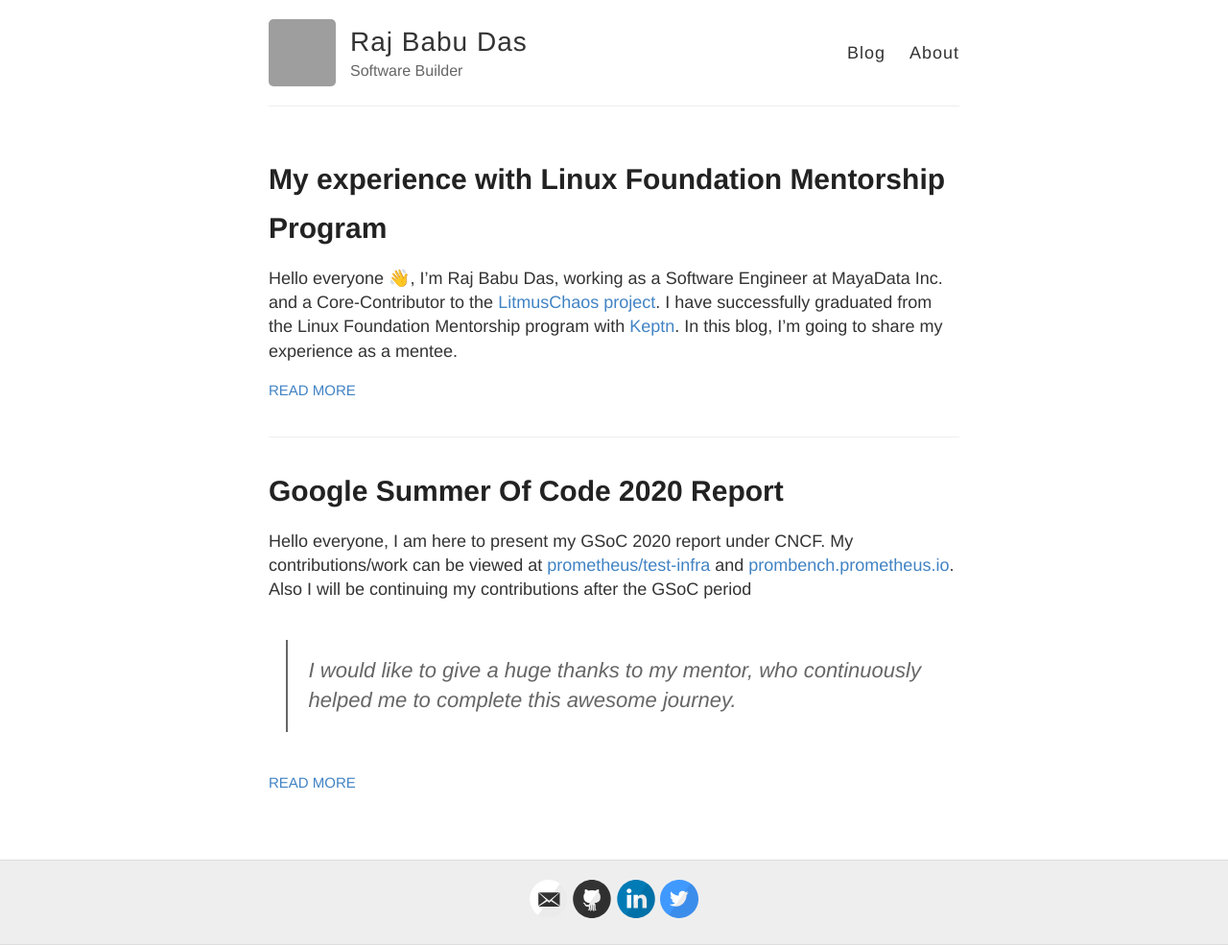
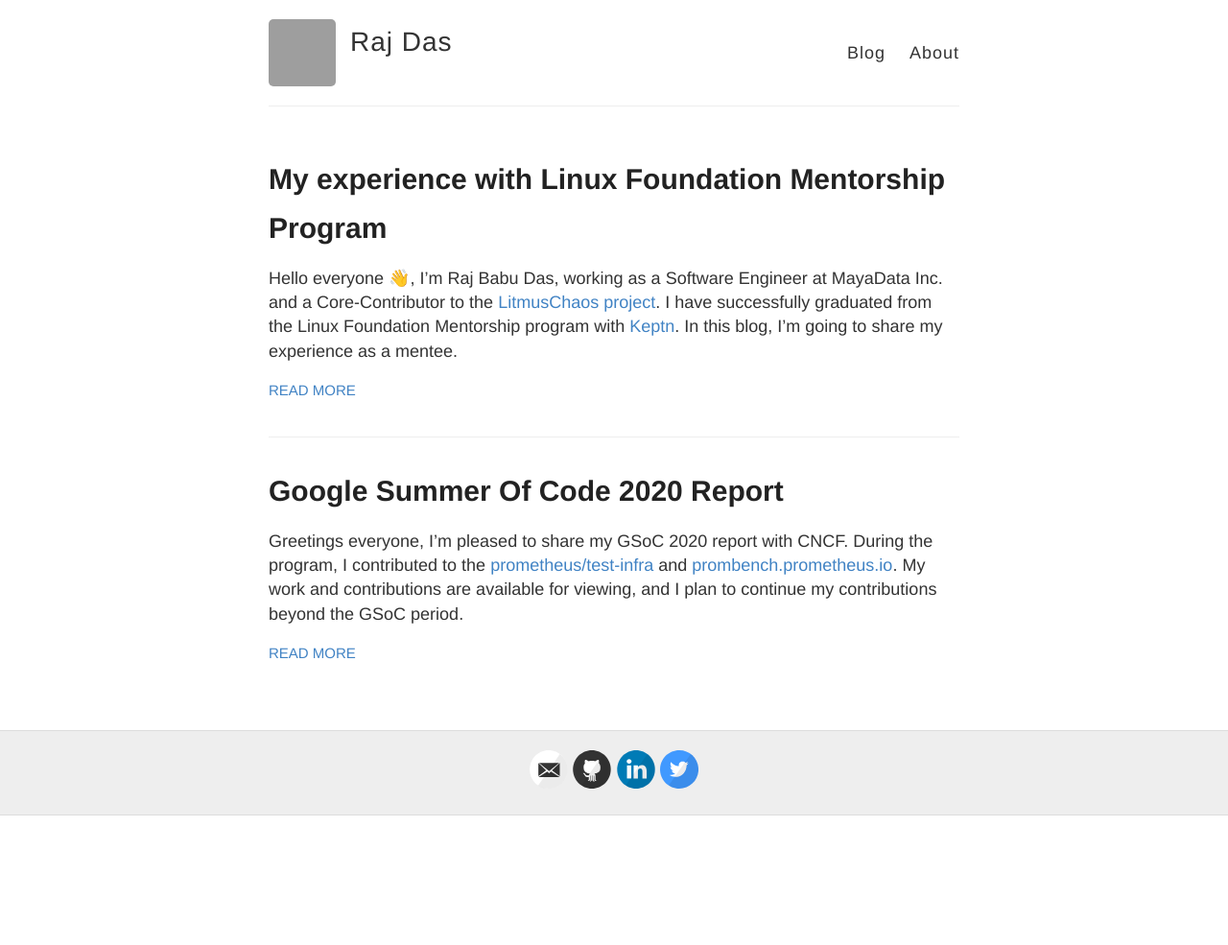
Before and after one commit to imrajdas/imrajdas, a Jekyll site: the page built from index.html, in a window 1280 px wide. Shown: the whole page at 96% size. Built offline with Jekyll 4.4.1, drawn with Linux system fonts in a browser that asks for light colours; after the commit the page ends 900 px from its top, so only the background shows below that; some of the changed lines change nothing that is shown; grey boxes are pictures that could not be loaded.

Commit message:
Changes to bio

```diff
--- a/_config.yml
+++ b/_config.yml
@@ -3,10 +3,10 @@
 #
 
 # Name of your site (displayed in the header)
-name: Raj Babu Das
+name: Raj Das
 
 # Short bio or description (displayed in the header)
-description: Software Builder
+description:
 
 # URL of your avatar or profile pic (you could use your GitHub profile pic )
 avatar: https://avatars2.githubusercontent.com/u/20414564?s=460&u=3cd560c2a4521c109350f712792f64e740b478a1&v=4
@@ -21,12 +21,12 @@
   email: mail.rajdas@gmail.com
   facebook:
   flickr:
-  github: rajdas98
+  github: imrajdas
   instagram:
-  linkedin: rajdas98
+  linkedin: rajdas66
   pinterest:
   rss: # just type anything here for a working RSS icon
-  twitter: rajdas98
+  twitter: rajdas66
   stackoverflow: # your stackoverflow profile, e.g. "users/50476/bart-kiers"
   youtube: # channel/<your_long_string> or user/<user-name>
   googleplus: # anything in your profile username that comes after plus.google.com/
--- a/_posts/2020-08-16-Google-Summer-Of-Code-2020.md
+++ b/_posts/2020-08-16-Google-Summer-Of-Code-2020.md
@@ -2,16 +2,16 @@
 layout: post
 title: Google Summer Of Code 2020 Report
 ---
+Greetings everyone, I'm pleased to share my GSoC 2020 report with CNCF. During the program, I contributed to the <a href="https://github.com/prometheus/test-infra">prometheus/test-infra</a> and <a href="https://prombench.prometheus.io">prombench.prometheus.io</a>. My work and contributions are available for viewing, and I plan to continue my contributions beyond the GSoC period.
 
-Hello everyone, I am here to present my GSoC 2020 report under CNCF. My contributions/work can be viewed at  <a href="https://github.com/prometheus/test-infra">prometheus/test-infra</a> and <a href="https://prombench.prometheus.io">prombench.prometheus.io</a>. Also I will be continuing my contributions after the GSoC period
+I would like to express my heartfelt gratitude to my mentor for their unwavering guidance and support throughout this amazing journey.
 
-> I would like to give a huge thanks to my mentor, who continuously helped me to complete this awesome journey.
 
 ### Links:
 * My Evaluations:
-   - <a href="https://github.com/rajdas98/gsoc-2020-cncf/blob/master/evaluations/eval1.png">First Evaluation</a>
-   - <a href="https://github.com/rajdas98/gsoc-2020-cncf/blob/master/evaluations/eval2.png">Second Evaluation</a>
-   - <a href="https://github.com/rajdas98/gsoc-2020-cncf/blob/master/evaluations/eval1.png">Final Evaluation</a>
+   - <a href="https://github.com/imrajdas/gsoc-2020-cncf/blob/master/evaluations/eval1.png">First Evaluation</a>
+   - <a href="https://github.com/imrajdas/gsoc-2020-cncf/blob/master/evaluations/eval2.png">Second Evaluation</a>
+   - <a href="https://github.com/imrajdas/gsoc-2020-cncf/blob/master/evaluations/eval1.png">Final Evaluation</a>
 
 * GSoC Project URL <br/>
   https://summerofcode.withgoogle.com/archive/2020/projects/4546170073907200/
@@ -20,21 +20,21 @@
   https://www.cncf.io/blog/2020/09/17/16-cncf-interns-graduate-from-summer-of-code-gsoc-2020/
 
 * Certificate <br/>
-  <a href="https://github.com/rajdas98/gsoc-2020-cncf/blob/master/evaluations/Completion_2020_0234.pdf">Completion_2020_0234.pdf</a>
+  <a href="https://github.com/imrajdas/gsoc-2020-cncf/blob/master/evaluations/Completion_2020_0234.pdf">Completion_2020_0234.pdf</a>
 
 * Completion Letter <br/>
-   <a href="https://github.com/rajdas98/gsoc-2020-cncf/blob/master/evaluations/Completion_2020_0234.pdf">GSoC 2020 Certificate GSoC20200234.pdf</a>
+   <a href="https://github.com/imrajdas/gsoc-2020-cncf/blob/master/evaluations/Completion_2020_0234.pdf">GSoC 2020 Certificate GSoC20200234.pdf</a>
 
 ### What did I solve?
   1. Develop prometheus benchmark infrastructure with KIND
 
-	 <b>Description:</b> Currently, prombench is deployed on GKE which takes a lot of time and resources. To overcome this we got a solution to use KIND for deployment of prombench on local/virtual machine, which is very fast as compared to GKE and useful to run it locally.
+	 <b>Description:</b> At present, the deployment of prombench on GKE is quite resource-intensive and time-consuming. To address this issue, we have found a solution that involves utilizing KIND for local/virtual machine deployment of prombench. This approach is considerably faster than deploying on GKE, and provides a convenient way to run prombench locally.
 	    * Issue(s): <a href="https://github.com/prometheus/test-infra/issues/333" target="_blank">prometheus/test-infra/issue#333</a>
         * PR(s): <a href="https://github.com/prometheus/test-infra/pull/390" target="_blank">prometheus/test-infra/pull#390</a>
 
   2. Refactor prombench infrastructure and manifest deployable for KIND and EKS.
 
-     <b>Description:</b> Due to the tightly coupled of prombench with GKE, we have to refactor both infra and manifests to make it more generic and deployable for both EKS and KIND.
+     <b>Description:</b> Refactor the infrastructure and deployment manifests of prombench to make it more versatile and suitable for deployment on both EKS and KIND. Currently, prombench is tightly coupled with GKE, which limits its deployment options. By refactoring the infrastructure and manifests, we aim to make it more generic and deployable on a wider range of environments.
 	    * Issue(s): <a href="https://github.com/prometheus/test-infra/issues/371" target="_blank">prometheus/test-infra/issue#371</a>
 	    * PR(s):
 	      * <a href="https://github.com/prometheus/test-infra/pull/412" target="_blank">prometheus/test-infra/pull#412</a>
@@ -46,7 +46,8 @@
 
   3. Fix Node Exporter to show the metrics related to SSD
 
-     <b>Description:</b> Node Exporter is not showing metrics related to SSD. To fix this we need to upgrade node exporter and add a new flag called “--path.rootfs”
+     <b>Description:</b> To address the issue of Node Exporter not displaying metrics related to SSD, an effective solution is to upgrade the Node Exporter to its latest version and include a new flag in the exporter's configuration called “--path.rootfs”. This flag enables the exporter to collect metrics specifically related to the root file system, which includes the SSD. Implementing these steps enhances the visibility and provides valuable insights into the system's performance.
+
      * Issue(s):
         * <a href="https://github.com/prometheus/test-infra/issues/159" target="_blank">prometheus/test-infra/issue#159</a>
         * <a href="https://github.com/prometheus/test-infra/issues/328" target="_blank">prometheus/test-infra/issue#328</a>
@@ -55,7 +56,8 @@
 
   4. Add descriptions to the Grafana dashboard regarding prombench
 
-	 <b>Description:</b> Current Grafana dashboard is not having the descriptions of prombench, which will be difficult for a new user to understand.
+	 <b>Description:</b> In the current Grafana dashboard, there are no descriptions available for prombench, which may pose difficulties for new users in comprehending its functionality. To address this issue, it is necessary to add descriptive text and explanations about prombench to the Grafana dashboard. This will enable new users to better understand the purpose and functionality of prombench and help them effectively navigate the Grafana dashboard.
+
 	 * Issue(s):
 	    * <a href="https://github.com/prometheus/test-infra/issues/328" target="_blank">prometheus/test-infra/issue#328</a>
 	    * <a href="https://github.com/prometheus/test-infra/issues/305" target="_blank">prometheus/test-infra/issue#305</a>
@@ -64,7 +66,8 @@
 
   5. Increase Retention period of loki to 90 days
 
-     <b>Note:</b> This task is not a priority, so I will complete it after the gsoc period. BTW, a PR has been raised to solve this issue.
+     <b>Note:</b> Although not an immediate priority, it has been identified that increasing the retention period of loki to 90 days would be beneficial. While a pull request has been submitted to address this issue, it will be completed after the GSoC period.
+
      * Issue(s):
         * <a href="https://github.com/prometheus/test-infra/issues/322" target="_blank">prometheus/test-infra/issue#322</a>
         * <a href="https://github.com/prometheus/test-infra/issues/328" target="_blank">prometheus/test-infra/issue#328</a>
@@ -75,9 +78,12 @@
 2. PR: <a href="https://github.com/prometheus/test-infra/pull/433">prometheus/test-infra/pull#433</a>
 
 ### What did I learn?
-1. First and most important- Architecture of Prometheus and infrastructure of prombench
-2. Good maintenance of code repository
-3. KIND(Kubernetes In Docker) architecture and usage of its go pkg.
-4. Have patience for PR reviews :smiley:
+* During my experience, I have developed a comprehensive understanding of the Prometheus monitoring system and its architecture. I have also gained practical experience working with prombench, an important tool used for testing Prometheus.
+
+* I have learned the significance of code maintainability, organization, and documentation. I have gained insights into writing clean and concise code, and creating comprehensive documentation to help others understand and use the codebase.
+
+* I have acquired knowledge of KIND architecture and how it can be used to deploy Kubernetes clusters for testing and development purposes. I have also gained experience with the Go packages used in KIND, which are used to create and manage Kubernetes clusters in a local or cloud environment.
+
+* I have learned that patience is an essential quality during the review process for pull requests. It is important to take the time to carefully review and address comments and suggestions from reviewers, as this can ultimately improve the quality and maintainability of the codebase.
 
 ---
--- a/about.md
+++ b/about.md
@@ -4,19 +4,9 @@
 permalink: /about/
 ---
 
-I’m building software at MayaData. In the past, I worked on a wide range of technologies with many startups. I am having good amount of hands-on experience on different cloud technologies like Serverless, Kubernetes, Prometheus and many more.
+Raj is a highly experienced Senior Software Engineer working for a successful Unicorn Startup. He has a proven track record of excellence, having completed Google Summer of Code (Prometheus) and Linux Foundation Mentorship Programme (Keptn) as a mentee and is currently a maintainer of LitmusChaos. In addition to this, he is an active contributor to other CNCF projects such as Kyverno and SigNoz.
 
-### Open Source Contributions
- * [LitmusChaos](https://github.com/litmuschaos/litmus) - Cloud Native Chaos Engineering Project
- * [Prometheus](https://github.com/prometheus/prometheus) - A Time Series DataBase Project
- * few more...
 
-### Some Small Achievements
+Raj is a developer by day & SRE at night - he loves to build resilient systems. An advocate of cloud-native best practices, he has spoken in several meetups in and around Bangalore
 
- * GSoC (Google Summer of Code) Mentee at CNCF -- 2020
- * Certified Kubernetes Administrator -- 2020
- * Smart India Hackathon Winner -- 2019
-
-### Contact me
-
-[mail.rajdas@gmail.com](mailto:mail.rajdas@gmail.com)
+His technical contributions towards Linux Foundation: https://openprofile.dev/profile/rajdas98
```
